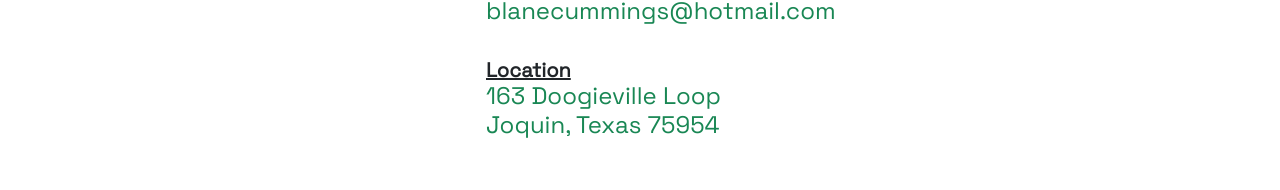
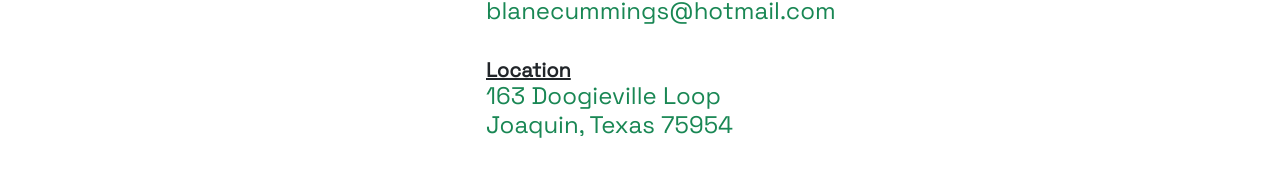
Before and after one commit to blanec12/portfolio, a React (Create React App) app: page / in a window 1280 px wide. Shown: the part 3236-3426 px from the top of the page. Built offline with nearby package versions, Linux system fonts and the light colour scheme.

Commit message:
update location details

```diff
--- a/src/components/Contact.tsx
+++ b/src/components/Contact.tsx
@@ -57,7 +57,7 @@ export default function Contact() {
                     >
                       163 Doogieville Loop
                       <br />
-                      Joquin, Texas 75954
+                      Joaquin, Texas 75954
                     </a>
                   </h4>
                 </div>
```
